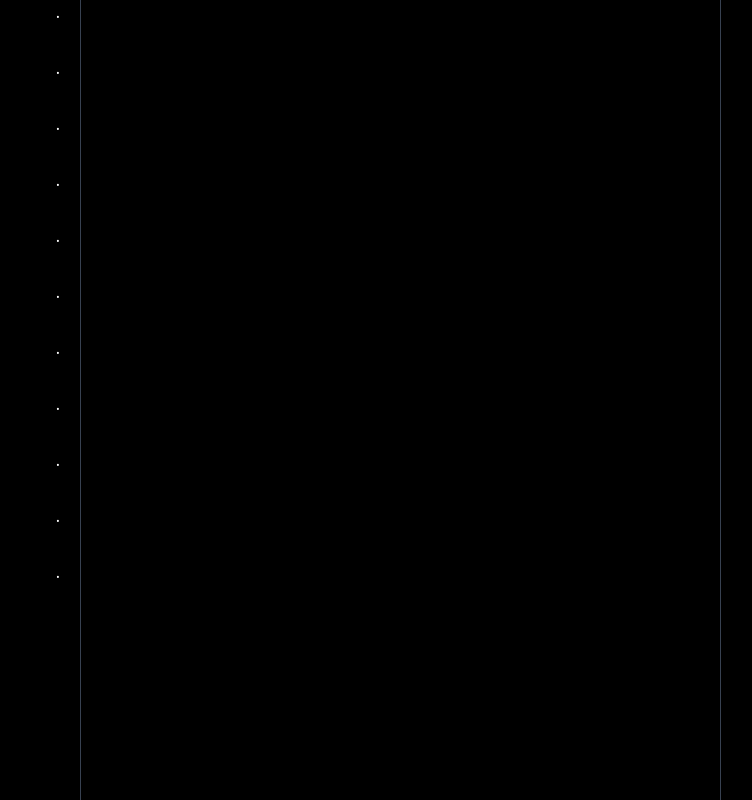
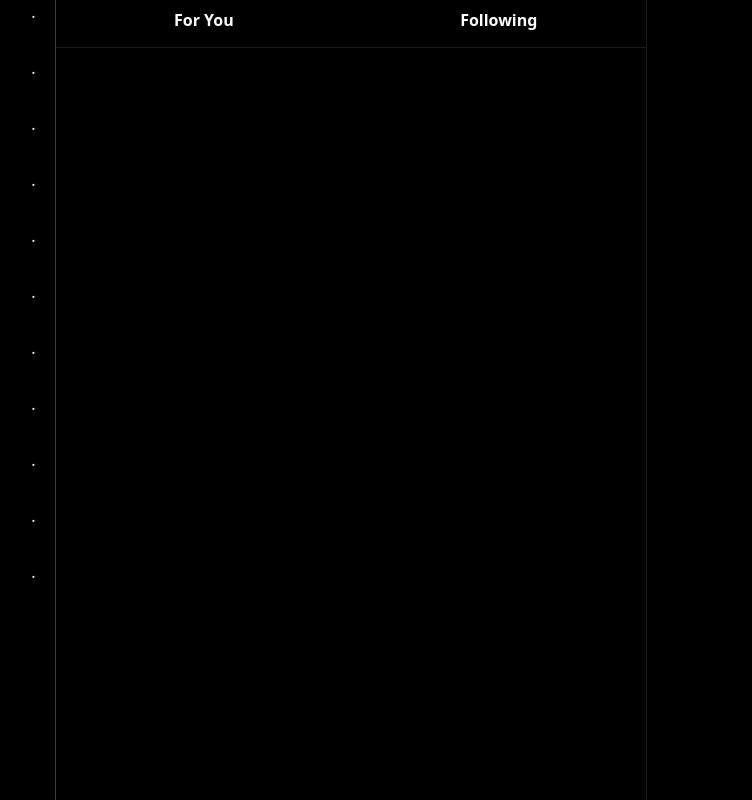
Before and after one commit to YasmineZerai/X-Clone, a React (Vite) app: page / in a window 1280 px wide. Shown: the whole page, without its empty margins (239-991 px from the left). Built offline with nearby package versions, Linux system fonts and the light colour scheme.

Commit message:
added header for the timeline

```diff
--- a/src/Timeline/timeline.tsx
+++ b/src/Timeline/timeline.tsx
@@ -1,3 +1,7 @@
+import TimelineHeader from "./timelineHeader";
+
 export default function Timeline(){
-    return (<div className="bg-black border-r h-screen w-1/2 border-gray-700"></div>)
+    return (<div className="bg-black border-r h-screen w-3/6 border-stone-900 flex flex-col align-top">
+        <TimelineHeader/>
+    </div>)
 }
--- /dev/null
+++ b/src/Timeline/timelineHeader.tsx
@@ -0,0 +1,7 @@
+import TimelineHeaderComponent from "./timelineHeaderComponent";
+
+export default function TimelineHeader(){
+    // const context: any =
+    return(<div className="flex flex-row"><TimelineHeaderComponent text="For You"/><TimelineHeaderComponent text="Following"/>
+    </div>)
+}
--- /dev/null
+++ b/src/Timeline/timelineHeaderComponent.tsx
@@ -0,0 +1,9 @@
+type TimelineHeaderComponentProps = {
+    text: string
+}
+
+export default function TimelineHeaderComponent({text} :TimelineHeaderComponentProps){
+    return(
+        <div className="text-center text-white border-b border-stone-900 w-1/2 h-12 pt-2 hover:bg-stone-900 font-bold">{text}</div>
+   )
+}
--- a/src/statusBar/statusBar.tsx
+++ b/src/statusBar/statusBar.tsx
@@ -1,3 +1,3 @@
 export default function StatusBar(){
-    return (<div className="bg-black h-screen w-1/4"></div>)
+    return (<div className="bg-black h-screen w-2/6"></div>)
 }
```
